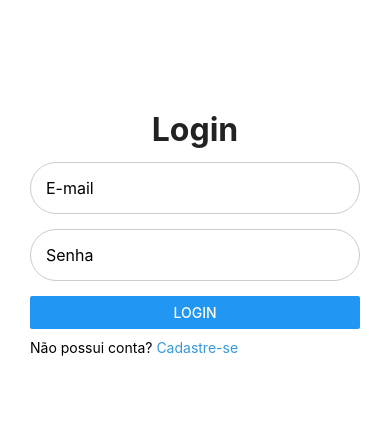
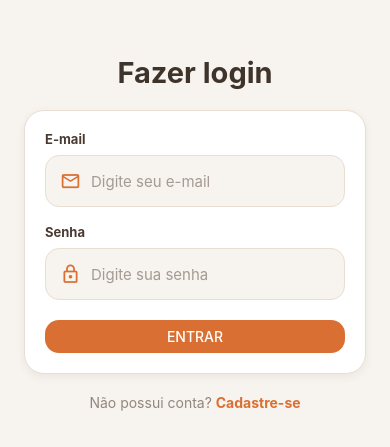
Before and after one commit to petifyy/petshop-LGL, a React Native app in the folder petshopLGL/: screen /Login in a window 390 px wide. Shown: the part 189-636 px from the top of the page. Built offline with nearby package versions, Linux system fonts and the light colour scheme.

Commit message:
acabamoss

```diff
--- a/petshopLGL/screens/Agendamentos.js
+++ b/petshopLGL/screens/Agendamentos.js
@@ -1,6 +1,5 @@
 import { useState } from 'react'
 import { StyleSheet, View, Text, TextInput, TouchableOpacity, ScrollView, Alert } from 'react-native'
-import { dados } from '../screens/dados'
 import { enviarNotificacao } from '../screens/Notificacoes'
 import { Ionicons } from "@expo/vector-icons";
 
@@ -8,7 +7,6 @@ const servicos = ['Banho', 'Tosa', 'Consulta']
 const dias = ['Segunda', 'Terça', 'Quarta', 'Quinta', 'Sexta', 'Sábado']
 const horas = ['09:00', '10:00', '11:00', '14:00', '15:00', '16:00']
 
-// Botãozinho de escolha (serviço, dia, hora)
 function Opcao({ texto, ativo, onPress }) {
   return (
     <TouchableOpacity style={[styles.opcao, ativo && { backgroundColor: '#ee7f2d' }]} onPress={onPress}>
@@ -19,7 +17,7 @@ function Opcao({ texto, ativo, onPress }) {
 
 export default function Agendamentos({ navigation, route }) {
   const [servico, setServico] = useState(route.params?.servico || 'Banho')
-  const [pet, setPet] = useState(dados.pet)
+  const [pet, setPet] = useState('')
   const [dia, setDia] = useState('')
   const [hora, setHora] = useState('')
 
--- a/petshopLGL/screens/Cadastro.js
+++ b/petshopLGL/screens/Cadastro.js
@@ -1,13 +1,13 @@
 import { View, Text, TextInput, Button, Pressable, StyleSheet } from "react-native";
 import { useState } from "react";
+import { MaterialCommunityIcons } from "@expo/vector-icons";
 import { cadastrar } from "../services/auth";
 
-export default function Cadastro({navigation}){
-    const [nome,setNome] = useState('')
-    const [email,setEmail] = useState('')
-    const [senha,setSenha] = useState('')
+export default function Cadastro({ navigation }) {
+    const [email, setEmail] = useState('')
+    const [senha, setSenha] = useState('')
 
-    async function realizarCadastro(){
+    async function realizarCadastro() {
         if (!email || !senha) {
             alert("Preencha todos os campos.")
             return
@@ -17,42 +17,71 @@ export default function Cadastro({navigation}){
             await cadastrar(email, senha)
             alert("Usuário cadastrado com sucesso!")
             navigation.navigate('Login')
-    } catch(error) {
+        } catch (error) {
             alert("Não foi possível realizar o cadastro")
             console.log(error)
         }
-
     }
 
- return(
+    return (
         <View style={styles.container}>
-        <Text style={styles.titulo}>Cadastro</Text>
+
+            <Text style={styles.titulo}>Criar conta</Text>
+
+            <View style={styles.card}>
+                <Text style={styles.rotulo}>E-mail</Text>
+
+                <View style={styles.inputContainer}>
+                    <MaterialCommunityIcons
+                        name="email-outline"
+                        size={21}
+                        color="#D96F32"
+                    />
+
                     <TextInput
-            placeholder="E-mail"
+                        placeholder="Digite seu e-mail"
+                        placeholderTextColor="#A49B93"
                         value={email}
                         onChangeText={setEmail}
                         keyboardType="email-address"
                         autoCapitalize="none"
                         style={styles.input}
                     />
+                </View>
+
+                <Text style={styles.rotulo}>Senha</Text>
+
+                <View style={styles.inputContainer}>
+                    <MaterialCommunityIcons
+                        name="lock-outline"
+                        size={21}
+                        color="#D96F32"
+                    />
+
                     <TextInput
-            placeholder="Senha"
+                        placeholder="Digite sua senha"
+                        placeholderTextColor="#A49B93"
                         value={senha}
                         onChangeText={setSenha}
                         secureTextEntry
                         style={styles.input}
                     />
+                </View>
 
+                <View style={styles.botao}>
                     <Button
-            title='Cadastrar'
+                        title="Cadastrar"
                         onPress={realizarCadastro}
-            style={styles.botao}
+                        color="#D96F32"
                     />
+                </View>
+            </View>
 
             <View style={styles.login}>
-            <Text>Já possui conta? </Text>
+                <Text style={styles.loginTexto}>Já possui conta? </Text>
+
                 <Pressable onPress={() => navigation.navigate('Login')}>
-            <Text style={{ color: '#3498db' }}>
+                    <Text style={styles.loginLink}>
                         Faça login
                     </Text>
                 </Pressable>
@@ -65,38 +94,87 @@ const styles = StyleSheet.create({
     container: {
         flex: 1,
         justifyContent: "center",
-        paddingHorizontal: 30,
-        backgroundColor: "#fff",
+        paddingHorizontal: 24,
+        backgroundColor: "#F7F3EE",
     },
 
     titulo: {
-        fontSize: 32,
+        fontSize: 29,
         fontWeight: "bold",
         textAlign: "center",
-        marginBottom: 13,
-        color: "#222",
+        color: "#3E342C",
+        marginBottom: 20
+    },
+
+    subtitulo: {
+        fontSize: 13,
+        color: "#92877E",
+        textAlign: "center",
+        marginTop: 6,
+        marginBottom: 25,
+    },
+
+    card: {
+        backgroundColor: "#FFFFFF",
+        borderRadius: 20,
+        padding: 20,
+        borderWidth: 1,
+        borderColor: "#E9DED2",
+        shadowColor: "#5A4636",
+        shadowOffset: { width: 0, height: 3 },
+        shadowOpacity: 0.07,
+        shadowRadius: 8,
+        elevation: 3,
+    },
+
+    rotulo: {
+        fontSize: 13,
+        fontWeight: "bold",
+        color: "#4A3B32",
+        marginBottom: 8,
+    },
+
+    inputContainer: {
+        height: 52,
+        flexDirection: "row",
+        alignItems: "center",
+        backgroundColor: "#F7F3EE",
+        borderRadius: 14,
+        borderWidth: 1,
+        borderColor: "#E9DED2",
+        paddingHorizontal: 14,
+        marginBottom: 17,
     },
 
     input: {
-        height: 52,
-        borderWidth: 1,
-        borderColor: "#ccc",
-        borderRadius: 30,
-        paddingHorizontal: 15,
-        marginBottom: 15,
-        fontSize: 16,
-        backgroundColor: "#fff",
+        flex: 1,
+        height: "100%",
+        paddingHorizontal: 10,
+        fontSize: 15,
+        color: "#3E342C",
     },
 
     botao: {
-        marginTop: 5,
-        marginBottom: 12,
-        borderRadius: 1000,
+        marginTop: 3,
+        borderRadius: 14,
         overflow: "hidden",
     },
 
-    login : {
+    login: {
         flexDirection: "row",
-        marginTop: 10
+        justifyContent: "center",
+        alignItems: "center",
+        marginTop: 20,
     },
-});
+
+    loginTexto: {
+        color: "#92877E",
+        fontSize: 14,
+    },
+
+    loginLink: {
+        color: "#D96F32",
+        fontWeight: "bold",
+        fontSize: 14,
+    },
+})
--- a/petshopLGL/screens/Compras.js
+++ b/petshopLGL/screens/Compras.js
@@ -1,6 +1,6 @@
 import { useState } from 'react'
 import { StyleSheet, View, Text, TouchableOpacity, ScrollView, Alert } from 'react-native'
-import { MaterialCommunityIcons } from '@expo/vector-icons'
+import { MaterialCommunityIcons, Ionicons } from '@expo/vector-icons'
 import { enviarNotificacao } from '../screens/Notificacoes'
 
 const produtos = [
@@ -28,29 +28,27 @@ export default function Compras({ navigation }) {
   }
 
   return (
-    <View style={{ flex: 1, backgroundColor: '#e9ccad' }}>
+    <View style={{ flex: 1, backgroundColor: '#F7F3EE' }}>
       <ScrollView style={styles.container}>
 
-        <View style={styles.tituloLinha}>
-          <MaterialCommunityIcons
-          name="shopping"
-          size={30}
-          color="#4a3b2e" />
-          <Text style={styles.titulo}>Produtos</Text>
-        </View>
+      <View style={styles.head}>
+        <TouchableOpacity onPress={() => navigation.navigate('Home')}>
+          <Ionicons name="arrow-back" size={22} color="#4a3b2e" />
+        </TouchableOpacity>
+        <Text style={styles.titulo}>Produtos</Text>
+      </View>
 
         {produtos.map((p) => (
           <View key={p.nome} style={styles.card}>
             <View style={styles.info}>
-              <MaterialCommunityIcons name={p.icone} size={32} color="#ee7f2d" />
+              <MaterialCommunityIcons name={p.icone} size={27} color="#ee7f2d" />
               <View style={{ marginLeft: 12 }}>
                 <Text style={styles.nome}>{p.nome}</Text>
                 <Text>R$ {p.preco.toFixed(2).replace('.', ',')}</Text>
               </View>
             </View>
             <TouchableOpacity style={styles.add} onPress={() => setCarrinho([...carrinho, p])}>
-              <MaterialCommunityIcons name="plus" size={18} color="#4a3b2e" />
-              <Text style={styles.addTexto}>Adicionar</Text>
+              <MaterialCommunityIcons name="plus" size={18} color="#fff" />
             </TouchableOpacity>
           </View>
         ))}
@@ -67,22 +65,12 @@ export default function Compras({ navigation }) {
 
         <TouchableOpacity
         style={styles.botao}
-        nPress={finalizar}>
+        onPress={finalizar}>
           <MaterialCommunityIcons
           name="cart-check"
           size={20}
           color="#fff" />
           <Text style={styles.botaoTexto}>Finalizar compra</Text>
-        </TouchableOpacity>
-
-        <TouchableOpacity
-        style={[styles.botao, { backgroundColor: '#66bbb6' }]}
-        onPress={() => navigation.goBack()}>
-          <MaterialCommunityIcons
-          name="arrow-left"
-          size={20}
-          color="#fff" />
-          <Text style={styles.botaoTexto}>Voltar</Text>
         </TouchableOpacity>
 
       </View>
@@ -97,32 +85,43 @@ const styles = StyleSheet.create({
     paddingTop: 60
   },
 
-  tituloLinha: {
+  head: {
     flexDirection: 'row',
     alignItems: 'center',
-    marginBottom: 10
+    marginBottom: 30,
+    paddingVertical: 14,
+    paddingHorizontal: 16,
   },
 
   titulo: {
-    fontSize: 28,
+    fontSize: 23,
     fontWeight: 'bold',
-    color: '#4a3b2e',
-    marginLeft: 8
+    color: '#3E342C',
+    marginLeft: 12,
   },
 
   card: {
-    backgroundColor: '#fffaf3',
-    borderRadius: 12,
-    padding: 14,
-    marginBottom: 10,
-    flexDirection: 'row',
+    width: "100%",
+    minHeight: 75,
+    backgroundColor: "#FFFFFF",
+    borderRadius: 17,
+    padding: 12,
+    marginBottom: 11,
+    flexDirection: "row",
+    alignItems: "center",
+    borderWidth: 1,
+    borderColor: "#E9DED2",
+    shadowColor: "#5A4636",
+    shadowOffset: { width: 0, height: 2 },
+    shadowOpacity: 0.06,
+    shadowRadius: 5,
+    elevation: 2,
     justifyContent: 'space-between',
-    alignItems: 'center'
   },
 
   info: {
     flexDirection: 'row',
-    alignItems: 'center'
+    alignItems: 'center',
   },
 
   nome: {
@@ -132,22 +131,21 @@ const styles = StyleSheet.create({
   },
 
   add: {
-    backgroundColor: '#eec45e',
-    borderRadius: 10,
+    backgroundColor: '#66bbb6',
+    borderRadius: 50,
     padding: 10,
     flexDirection: 'row',
     alignItems: 'center'
   },
 
-  addTexto: {
-    fontWeight: 'bold',
-    color: '#4a3b2e',
-    marginLeft: 4
-  },
-
   rodape: {
-    backgroundColor: '#fffaf3',
-    padding: 16
+    backgroundColor: '#fff',
+    padding: 16,
+    shadowColor: "#5A4636",
+    shadowOffset: { width: 0, height: 2 },
+    shadowOpacity: 0.06,
+    shadowRadius: 5,
+    elevation: 2,
   },
 
   totalLinha: {
@@ -170,7 +168,7 @@ const styles = StyleSheet.create({
     flexDirection: 'row',
     alignItems: 'center',
     justifyContent: 'center',
-    marginTop: 10
+    marginTop: 20
   },
 
   botaoTexto: {
--- a/petshopLGL/screens/Home.js
+++ b/petshopLGL/screens/Home.js
@@ -34,7 +34,7 @@ export default function Home({ navigation }) {
                             />
                         </View>
                         <View style={styles.mensagemConteudo}>
-                            <Text style={styles.mensagemTitulo}>Cuide de quem sempre está ao seu lado 🐾</Text>
+                            <Text style={styles.mensagemTitulo}>Cuide de quem sempre está ao seu lado</Text>
                             <Text style={styles.mensagemTexto}>Agende serviços, cuide da saúde e encontre tudo para o seu pet.</Text>
                         </View>
                     </View>
--- a/petshopLGL/screens/Login.js
+++ b/petshopLGL/screens/Login.js
@@ -1,9 +1,12 @@
 import { View, Text, TextInput, Button, Pressable, StyleSheet } from "react-native";
 import { useState } from "react";
+import { MaterialCommunityIcons } from "@expo/vector-icons";
 import { entrar } from "../services/auth";
-export default function Login({navigation}) {
+
+export default function Cadastro({ navigation }) {
     const [email, setEmail] = useState('')
     const [senha, setSenha] = useState('')
+
     async function realizarLogin(){
         if (!email || !senha) {
             alert("Preencha todos os campos.")
@@ -17,33 +20,66 @@ export default function Login({navigation}) {
             console.log(error)
         }
      }
- return(
+
+    return (
         <View style={styles.container}>
- <Text style={styles.titulo}>Login</Text>
+
+            <Text style={styles.titulo}>Fazer login</Text>
+
+            <View style={styles.card}>
+                <Text style={styles.rotulo}>E-mail</Text>
+
+                <View style={styles.inputContainer}>
+                    <MaterialCommunityIcons
+                        name="email-outline"
+                        size={21}
+                        color="#D96F32"
+                    />
+
                     <TextInput
- placeholder='E-mail'
+                        placeholder="Digite seu e-mail"
+                        placeholderTextColor="#A49B93"
                         value={email}
                         onChangeText={setEmail}
- keyboardType='e-mail-address'
- autoCapitalize='none'
+                        keyboardType="email-address"
+                        autoCapitalize="none"
                         style={styles.input}
                     />
+                </View>
+
+                <Text style={styles.rotulo}>Senha</Text>
+
+                <View style={styles.inputContainer}>
+                    <MaterialCommunityIcons
+                        name="lock-outline"
+                        size={21}
+                        color="#D96F32"
+                    />
+
                     <TextInput
- placeholder='Senha'
+                        placeholder="Digite sua senha"
+                        placeholderTextColor="#A49B93"
                         value={senha}
                         onChangeText={setSenha}
                         secureTextEntry
                         style={styles.input}
                     />
+                </View>
+
+                <View style={styles.botao}>
                     <Button
- title= 'Login'
+                        title="Entrar"
                         onPress={realizarLogin}
- style={styles.botao}
+                        color="#D96F32"
                     />
+                </View>
+            </View>
+
             <View style={styles.login}>
- <Text>Não possui conta? </Text>
+                <Text style={styles.loginTexto}>Não possui conta? </Text>
+
                 <Pressable onPress={() => navigation.navigate('Cadastro')}>
- <Text style={{ color: '#3498db' }}>
+                    <Text style={styles.loginLink}>
                         Cadastre-se
                     </Text>
                 </Pressable>
@@ -56,35 +92,87 @@ const styles = StyleSheet.create({
     container: {
         flex: 1,
         justifyContent: "center",
-    paddingHorizontal: 30,
-    backgroundColor: "#fff",
+        paddingHorizontal: 24,
+        backgroundColor: "#F7F3EE",
     },
 
     titulo: {
-    fontSize: 32,
+        fontSize: 29,
         fontWeight: "bold",
         textAlign: "center",
-    marginBottom: 13,
-    color: "#222",
+        color: "#3E342C",
+        marginBottom: 20
     },
+
+    subtitulo: {
+        fontSize: 13,
+        color: "#92877E",
+        textAlign: "center",
+        marginTop: 6,
+        marginBottom: 25,
+    },
+
+    card: {
+        backgroundColor: "#FFFFFF",
+        borderRadius: 20,
+        padding: 20,
+        borderWidth: 1,
+        borderColor: "#E9DED2",
+        shadowColor: "#5A4636",
+        shadowOffset: { width: 0, height: 3 },
+        shadowOpacity: 0.07,
+        shadowRadius: 8,
+        elevation: 3,
+    },
+
+    rotulo: {
+        fontSize: 13,
+        fontWeight: "bold",
+        color: "#4A3B32",
+        marginBottom: 8,
+    },
+
+    inputContainer: {
+        height: 52,
+        flexDirection: "row",
+        alignItems: "center",
+        backgroundColor: "#F7F3EE",
+        borderRadius: 14,
+        borderWidth: 1,
+        borderColor: "#E9DED2",
+        paddingHorizontal: 14,
+        marginBottom: 17,
+    },
+
     input: {
-    height: 52,
-    borderWidth: 1,
-    borderColor: "#ccc",
-    borderRadius: 30,
-    paddingHorizontal: 15,
-    marginBottom: 15,
-    fontSize: 16,
-    backgroundColor: "#fff",
+        flex: 1,
+        height: "100%",
+        paddingHorizontal: 10,
+        fontSize: 15,
+        color: "#3E342C",
     },
+
     botao: {
-    marginTop: 5,
-    marginBottom: 12,
-    borderRadius: 30,
+        marginTop: 3,
+        borderRadius: 14,
         overflow: "hidden",
     },
-    login : {
+
+    login: {
         flexDirection: "row",
-    marginTop: 10
+        justifyContent: "center",
+        alignItems: "center",
+        marginTop: 20,
     },
-   });
+
+    loginTexto: {
+        color: "#92877E",
+        fontSize: 14,
+    },
+
+    loginLink: {
+        color: "#D96F32",
+        fontWeight: "bold",
+        fontSize: 14,
+    },
+})
--- a/petshopLGL/screens/Notificacoes.js
+++ b/petshopLGL/screens/Notificacoes.js
@@ -1,5 +1,5 @@
 import { useEffect, useState } from 'react'
-import { StyleSheet, View, Text, ScrollView, Alert, TouchableOpacity } from 'react-native'
+import { StyleSheet, View, Text, ScrollView, Alert, TouchableOpacity, Image} from 'react-native'
 import * as Notifications from 'expo-notifications'
 import { dados } from '../screens/dados'
 import { MaterialCommunityIcons } from "@expo/vector-icons";
@@ -42,6 +42,10 @@ export default function Notificacoes({ navigation }) {
   return (
     <View style={{ flex: 1, backgroundColor: '#F7F3EE' }}>
       <ScrollView style={styles.container}>
+        <Image
+            source={require("../assets/logodnv.png")}
+            style={styles.logo}
+        />
         <Text style={styles.titulo}>Notificações</Text>
 
         {lista.length === 0 && (
@@ -126,6 +130,14 @@ const styles = StyleSheet.create({
     marginBottom: 10
   },
 
+  logo: {
+    width: 135,
+    height: 135,
+    alignSelf: "center",
+    resizeMode: "contain",
+    marginBottom: 2,
+},
+
   card: {
     backgroundColor: '#fffaf3',
     borderRadius: 12,
--- a/petshopLGL/screens/dados.js
+++ b/petshopLGL/screens/dados.js
@@ -1,9 +1,7 @@
-// Dados guardados na memória enquanto o app está aberto
 export const dados = {
     nome: '',
     email: '',
     senha: '',
-    pet: '',
     notificacoes: [],
-    aoReceber: null // a tela de Notificações usa isso para atualizar a lista na hora
+    aoReceber: null
   }
```
Lines whose indentation alone changed are shown as unchanged.
